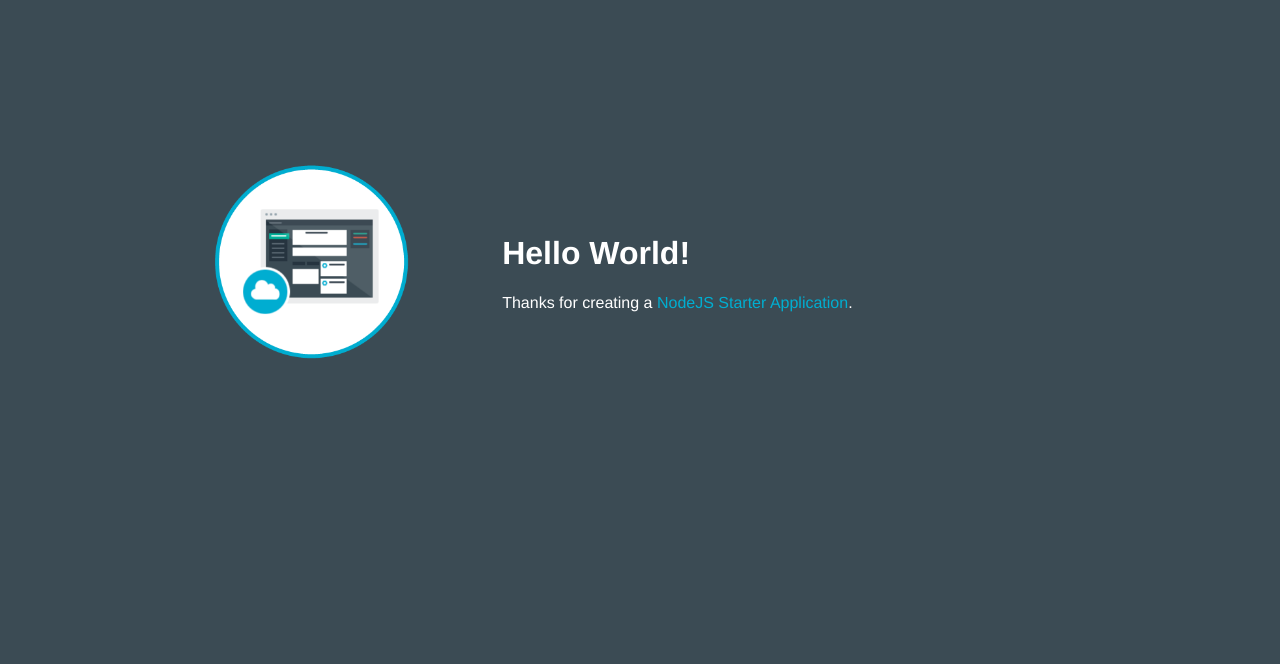
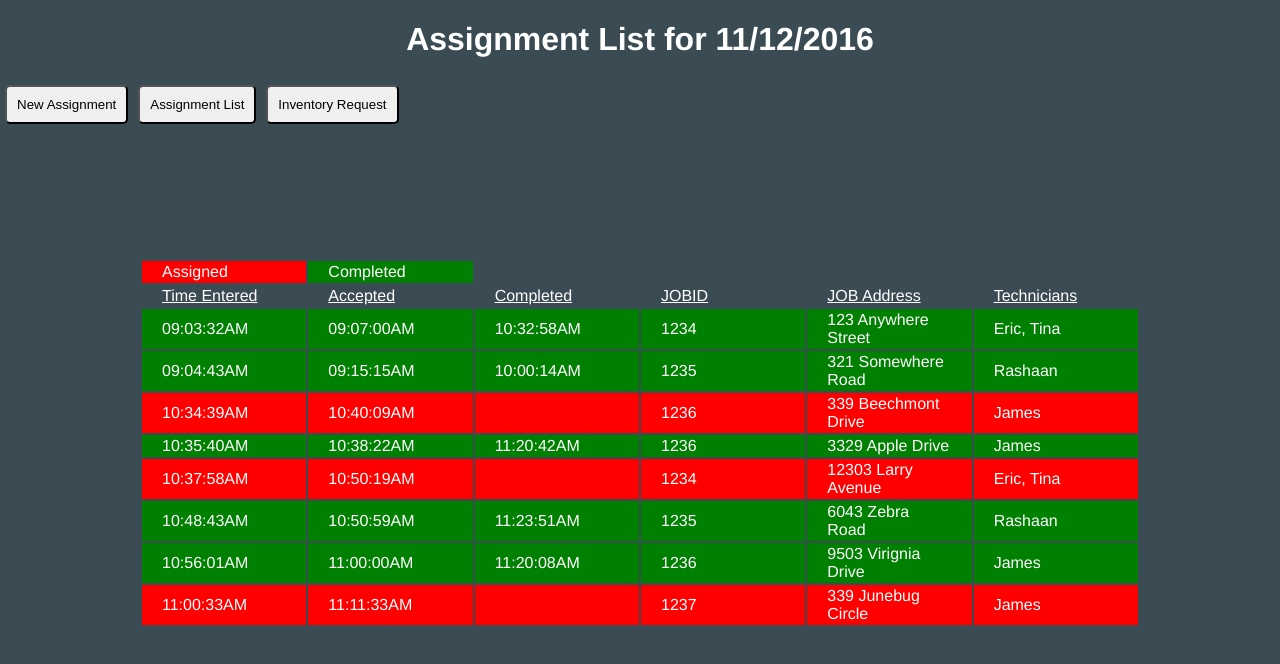
Before and after one commit to WildThumper/HVAC-Tech-Tracker-1478915988214, a website: page public/index.html in a window 1280 px wide. Drawn offline with Linux system fonts and the light colour scheme.

Commit message:
update index.html

```diff
--- a/public/index.html
+++ b/public/index.html
@@ -10,15 +10,89 @@
   </head>
 
   <body>
+  <h1 style="text-align: center;">Assignment List for 11/12/2016</h1>
     <table>
-      <tr>
-        <td style= "width:30%;">
-          <img class = "newappIcon" src="images/newapp-icon.png">
-        </td>
-        <td>
-          <h1 id="message">Hello World!</h1>
-          <p class='description'></p> Thanks for creating a <span class = "blue">NodeJS Starter Application</span>.
-        </td>
+	<tr style="height: 10%;">
+	<button>New Assignment</button>
+	<button>Assignment List</button>
+	<button>Inventory Request</button>
+	</tr>
+	<tr style="height: 10%;">
+    <td class="assigned">Assigned</td>
+	<td class="completed">Completed</td>
+	</tr>
+
+      <tr style= "width:30%;">
+          <td><u>Time Entered</u></td>
+		  <td><u>Accepted<u></td>
+		  <td><u>Completed</u></td>
+		  <td><u>JOBID</u></td>
+		<td><u>JOB Address</u></td>
+		<td><u>Technicians</u></td>
+      </tr>
+	   <tr class="completed">
+	   <td>09:03:32AM</td>
+	   <td>09:07:00AM</td>
+	   <td>10:32:58AM</td>
+          <td>1234</td>
+		<td>123 Anywhere Street</td>
+		<td>Eric, Tina</td>
+      </tr>
+	  <tr class="completed">
+	  <td>09:04:43AM</td>
+	  <td>09:15:15AM</td>
+	  <td>10:00:14AM</td>
+          <td>1235</td>
+		<td>321 Somewhere Road</td>
+		<td>Rashaan</td>
+      </tr>
+	  <tr class="assigned">
+	  <td>10:34:39AM</td>
+	  <td>10:40:09AM</td>
+	  <td></td>
+          <td>1236</td>
+		<td>339 Beechmont Drive</td>
+		<td>James</td>
+      </tr>
+	  <tr class="completed">
+	  <td>10:35:40AM</td>
+	  <td>10:38:22AM</td>
+	  <td>11:20:42AM</td>
+          <td>1236</td>
+		<td>3329 Apple Drive</td>
+		<td>James</td>
+      </tr>
+	  <tr class="assigned">
+	   <td>10:37:58AM</td>
+	   <td>10:50:19AM</td>
+	   <td></td>
+          <td>1234</td>
+		<td>12303 Larry Avenue</td>
+		<td>Eric, Tina</td>
+      </tr>
+	  <tr class="completed">
+	  <td>10:48:43AM</td>
+	  <td>10:50:59AM</td>
+	  <td>11:23:51AM</td>
+          <td>1235</td>
+		<td>6043 Zebra Road</td>
+		<td>Rashaan</td>
+      </tr>
+	  <tr class="completed">
+	  <td>10:56:01AM</td>
+	  <td>11:00:00AM</td>
+	  <td>11:20:08AM</td>
+          <td>1236</td>
+		<td>9503 Virignia Drive</td>
+		<td>James</td>
+      </tr>
+	  <tr class="assigned">
+	  <td>11:00:33AM</td>
+	  <td>11:11:33AM</td>
+	  <td></td>
+          <td>1237</td>
+		<td>339 Junebug Circle</td>
+		<td>James</td>
       </tr>
     </table>
   </body>
```
